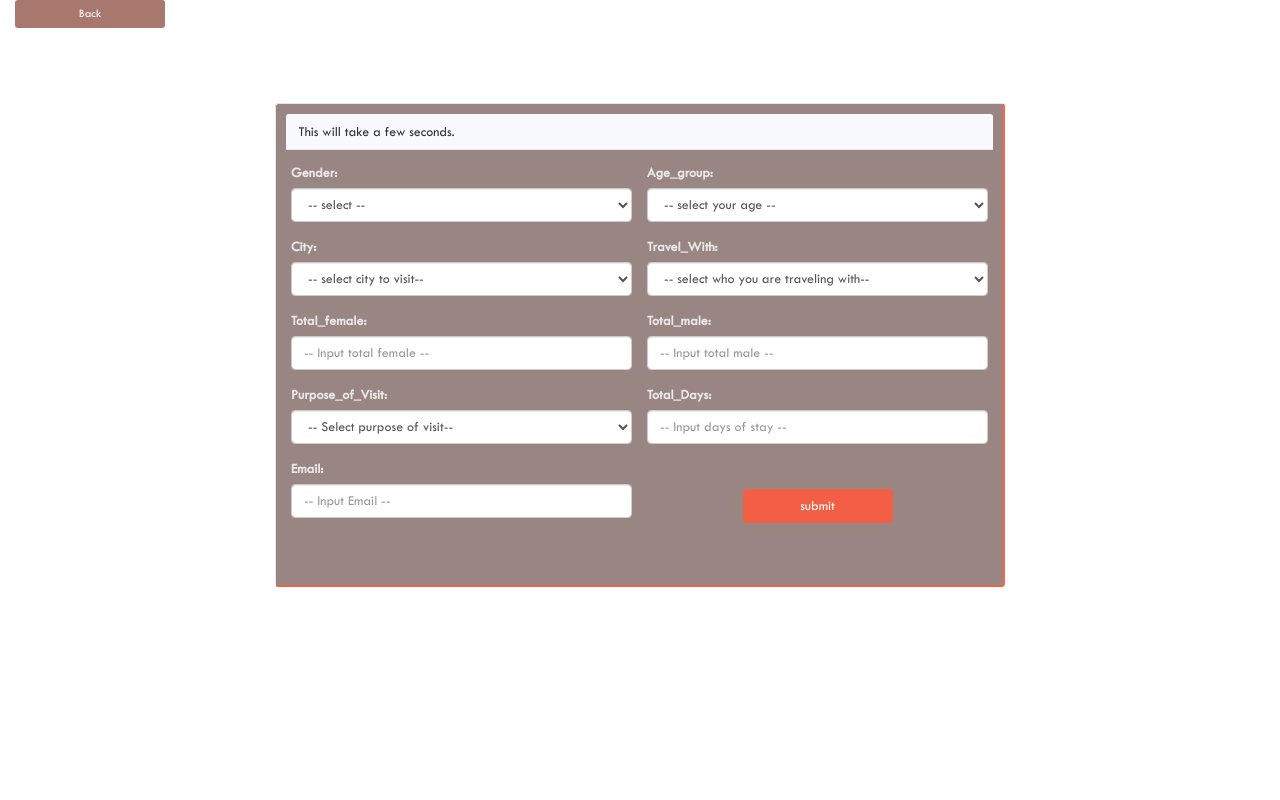
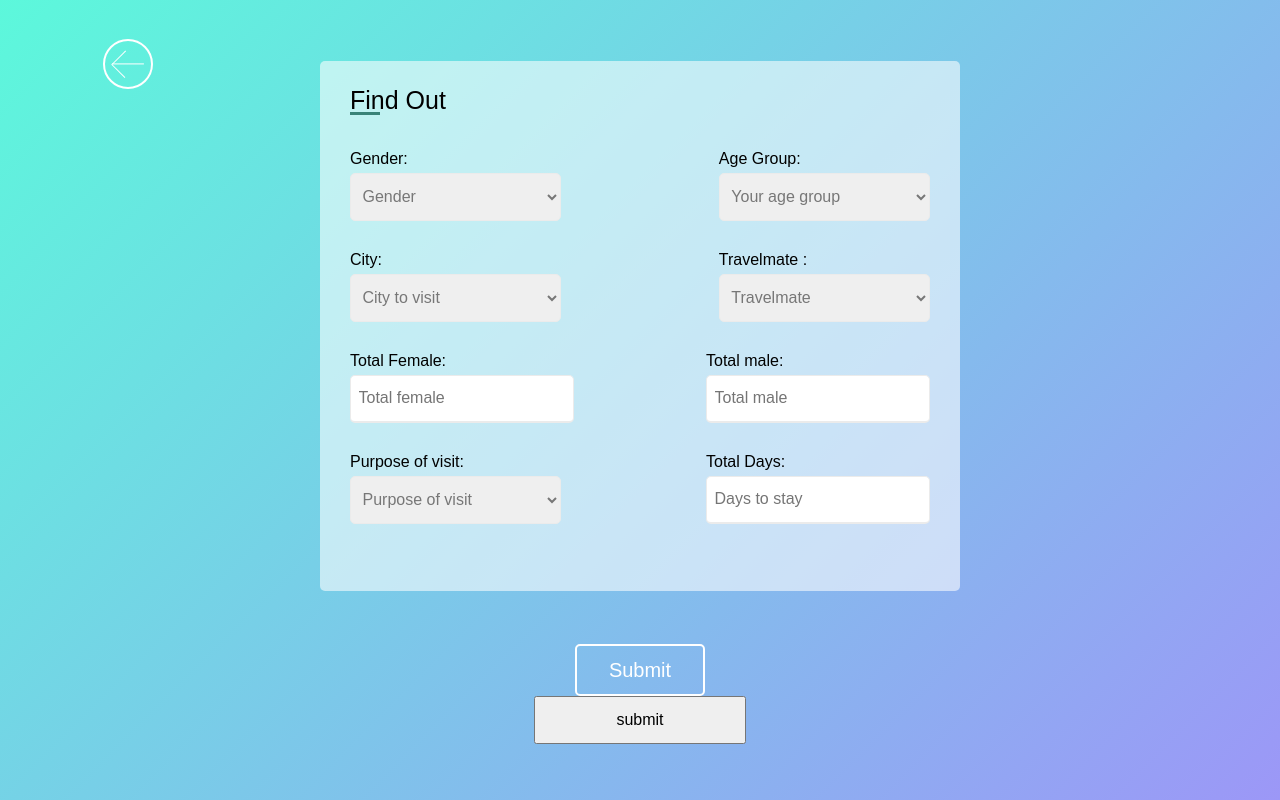
Before and after one commit to Cyebukayire/smartily, a Django app: page /Features/tourist/ in a window 1280 px wide. Run offline with Django 3.2, Linux system fonts and the light colour scheme; some libraries are stand-ins or nearby versions.

Commit message:
create survey form

```diff
--- /dev/null
+++ b/static/css/survey.css
@@ -0,0 +1,258 @@
+* {
+    margin: 0;
+    padding: 0;
+    box-sizing: border-box;
+    font-family: "Poppins", sans-serif;
+  }
+
+  body {
+    display: flex;
+    flex-direction: column;
+    height: 100vh;
+    justify-content: center;
+    align-items: center;
+    /* background-color: #2f2e4125; */
+    color: #2F2E41;
+    background: linear-gradient(135deg, rgba(23, 245, 204, 0.7), #9c97f7);
+  }
+
+  .container {
+    max-width: 700px;
+    width: 100%;
+  }
+  .container h1{
+    text-align: center;
+  }
+  .form {
+    background: rgba(255, 255, 255, 0.575);
+    padding: 25px 30px;
+    border-radius: 5px;
+    margin: 5px 30px;
+    color: black;
+  }
+
+  .container .title {
+    font-size: 25px;
+    font-weight: 500;
+    position: relative;
+    margin-bottom: 35px;
+  }
+
+  .container .title::before {
+    content: "";
+    position: absolute;
+    height: 3px;
+    width: 30px;
+    background-color: rgba(0, 84, 69, 0.7);
+    /* background: linear-gradient(135deg, #86e3ce, #d0e6a5); */
+    left: 0;
+    bottom: 0;
+  }
+
+  .container form .user-details {
+    display: flex;
+    flex-wrap: wrap;
+    justify-content: space-between;
+    margin: 20px 0 12px 0;
+  }
+
+  form .user-details .input-box {
+    margin-bottom: 30px;
+    width: calc(100% / 2-20px);
+  }
+
+  .user-details .input-box .details {
+    display: block;
+    font-weight: 500;
+    margin-bottom: 5px;
+  }
+
+  form .gender-details {
+    padding-top: 30px;
+  }
+  form .gender-details .gender-title {
+    font-size: 20px;
+    font-weight: 500;
+  }
+
+  form .gender-details .category {
+    display: flex;
+    flex-direction: column;
+    width: 80%;
+    justify-content: space-between;
+    margin: 14px 0;
+  }
+
+  .gender-details .category label {
+    display: flex;
+    align-items: center;
+    padding: 10px;
+  }
+
+  .gender-details .category .dot {
+    height: 18px;
+    width: 18px;
+    background: #d9d9d9;
+    border-radius: 50%;
+    margin-right: 10px;
+    border: 5px solid transparent;
+    transition: all 0.3s ease;
+  }
+
+  #dot-1:checked ~ .category label .one,
+  #dot-2:checked ~ .category label .two,
+  #dot-3:checked ~ .category label .three {
+    border-color: #a8a7a7;
+    background: rgba(0, 84, 69, 0.7);
+  }
+
+  form .button {
+    height: 45px;
+    margin: 45px 0;
+    padding: .8rem 2.4rem;
+    border-radius: .8rem;
+    border: none;
+    outline: none;
+    font-size: 1.5rem;
+    font-weight: 500;
+    display: flex;
+    align-items: center;
+    justify-content: center;
+    font-family: 'Inter', sans-serif;
+    transition: all 0.3s ease-in-out;
+  }
+
+  .btn-submit {
+    max-width: 15rem;
+    text-align: center;
+    margin-top: 3rem;
+    padding: 0.8rem 2rem;
+    border: 2px solid white;
+    cursor: pointer;
+    color: white;
+    text-decoration: none;
+    font-size: 20px;
+    border-radius: 5px;
+    transition: 1s;
+  }
+
+  .btn-submit:hover {
+    background-color: white;
+    color: #2F2E41;
+  }
+  .user-details .input-box input, .form-control {
+    border-radius: 5px;
+    border: 1px solid rgb(235, 235, 235);
+    padding: 7.5px;
+    font-size: 16px;
+    transition: all 0.3s ease;
+    color: rgb(119, 119, 119);
+  }
+  .user-details .input-box input {
+    height: 3rem;
+    width: 100%;
+    outline: none;
+    border-bottom-width: 2px;
+    /* transition: all 0.3s ease; */
+    background-color: white;
+    /* background-color: red; */
+    font-size: 16px;
+  }
+
+  select, input {
+    width: 13.2rem;
+    height: 3rem;
+    outline: none;
+    /* border: 2px solid #86e3ce ; */
+    /* color: red; */
+    /* color: rgb(0, 0, 0); */
+    font-size: 16px;
+  }
+
+
+  @media (max-width: 884px) {
+    .container {
+      max-width: 100%;
+    }
+
+    form .user-details .input-box {
+      margin-bottom: 15px;
+      /* width: 100%; */
+    }
+
+    form .gender-details .category {
+      width: 100%;
+    }
+
+    .container form .user-details {
+      max-height: 400px;
+      overflow-y: scroll;
+    }
+
+    .user-details::-webkit-scrollbar {
+      width: 0;
+    }
+  }
+
+
+
+
+  /* BACK BTN */
+
+.back-button{
+  width:50px;
+  height:50px;
+  position: absolute;
+  top: 8%;
+  left: 10%;
+  transform: translate(-50%, -50%);
+  border-radius:50%;
+  border:white 2px solid;
+  overflow:hidden;
+  /* transition:background 0.3s ease; */
+  }
+
+.back-button .back .arrow-wrap{
+    left:-50%;
+  }
+.back-button:hover{
+  background:white;
+  }
+.back-button:hover .arrow-wrap span{
+    background: #9c97f7;
+    transition: 0.5s;
+  }
+  .back-button .arrow-wrap{
+    display:block;
+    position:absolute;
+    height:70%;
+    width:70%;
+    top: 50%;
+    left: 50%;
+    transform: translate(-50%, -50%);
+    transition:left 0.3s ease;
+  }
+  .back-button .arrow-wrap span{
+    height:1px;
+    left:0;
+    top:50%;
+    background: white;
+    position:absolute;
+    display:block;
+
+    /* transition:background 0.3s ease; */
+  }
+  .back-button .arrow-wrap .arrow-part-1{
+    width:100%;
+    transform: translate(0, -50%);
+  }
+  .back-button .arrow-wrap .arrow-part-2{
+    width:60%;
+    transform: rotate(-45deg);
+    transform-origin: 0 0;
+  }
+  .back-button .arrow-wrap .arrow-part-3{
+    width:60%;
+    transform: rotate(45deg);
+    transform-origin: 0 0;
+  }
--- a/templates/survey1.html
+++ b/templates/survey1.html
@@ -1,70 +1,55 @@
 {% load static %}
 
 <!DOCTYPE html>
-<html class="no-js">
+<html lang="en">
 <head>
-		<meta charset="utf-8">
+    <meta charset="UTF-8">
     <meta http-equiv="X-UA-Compatible" content="IE=edge">
-		<meta name="description" content="">
-		<meta name="viewport" content="width=device-width, initial-scale=1">
-
+    <meta name="viewport" content="width=device-width, initial-scale=1.0">
     <title>Visit Rwanda</title>
-        <link rel="icon" type="image/png" href="{% static 'images/rw.svg' %}">
-		<!-- CSS
-        ================================================ -->
-
-        <!-- bootstrap.min css -->
-		<link rel="stylesheet" href="{% static 'css/bootstrap.css' %}">
-        <link rel="stylesheet" href="{% static 'css/bootstrap.min.css' %}">
-        <!-- Font-awesome.min css -->
-		<link rel="stylesheet" href="{% static 'css/font-awesome.min.css' %}">
-
-		<link rel="stylesheet" href="{% static 'css/main.css' %}">
+    <link rel="stylesheet" href="{% static 'css/survey.css' %}">
 </head>
 <body>
 
-    <div class="container-fluid custom-container survey-bg">
-        <a  class="btn btn-default btn-sm header-btn-2" href="{% url 'home' %}">
-            Back
+    <div class="container">
+        <!-- <h1>How much are you likely to spend?</h1> -->
+        <a href="{% url 'home' %}" class="back-button">
+          <div class="arrow-wrap">
+            <span class="arrow-part-1"></span>
+            <span class="arrow-part-2"></span>
+            <span class="arrow-part-3"></span>
+          </div>
         </a>
-        <!--
-        Form section  start
-        ============================= -->
-        <section id="form-section">
-            <div class="container py-4">
-                <div class="row">
-                    <div class="col-xl-8 col-lg-8 col-md-9 col-sm-12 col-xs-12 mx-auto">
-                        <div class="card info-card mx-auto">
-                            <div class="card-header">
-                                This will take a few seconds.
-                            </div>
-                            <div class="card-body">
-                                <form action="{% url 'result' %}" class="row">
+        <div class="form">
+        <div class="title">Find Out</div>
+        <form action="{% url 'result' %}" method="post">
 
           {% csrf_token %}
-                                    <div class="form-group col-6" >
-                                        <label>Gender: </label>
+          <div class="user-details">
+            <div class="input-box">
+              <label class="details">Gender: </label>
               <select name="Gender" required type="text" class="form-control">
-                                            <option value="" disabled selected hidden>-- select --</option>
+                <option value="" disabled selected hidden>Gender</option>
                 <option value="0">Female</option>
                 <option value="1">Male</option>
             </select>
             </div>
 
-                                    <div class="form-group col-6">
-                                        <label>Age_group: </label>
+            <div class="input-box">
+                <label class="details">Age Group: </label>
                 <select name="Age_group" required type="text" class="form-control">
-                                            <option value="" disabled selected hidden>-- select your age --</option>
+                    <option value="" disabled selected hidden>Your age group</option>
                     <option value="0">18-25</option>
                     <option value="1">26-35</option>
                     <option value="2">36-45</option>
                     <option value="3">less than 18</option>
                 </select>
               </div>
-                                    <div class="form-group col-6">
-                                        <label>City: </label>
+
+              <div class="input-box">
+                <label class="details">City: </label>
                 <select name="City" required type="text" class="form-control">
-                                            <option value="" disabled selected hidden>-- select city to visit--</option>
+                    <option value="" disabled selected hidden>City to visit</option>
                     <option value="0">Kigali</option>
                     <option value="1">Huye</option>
                     <option value="2">Musanze</option>
@@ -89,10 +74,10 @@
                 </select>
               </div>
 
-                                    <div class="form-group col-6">
-                                        <label>Travel_With: </label>
+              <div class="input-box">
+                <label class="details">Travelmate : </label>
                 <select name="Travel_With" required type="text" class="form-control">
-                                            <option value="" disabled selected hidden>-- select who you are traveling with--</option>
+                    <option value="" disabled selected hidden>Travelmate</option>
                     <option value="0">Alone</option>
                     <option value="1">Friends</option>
                     <option value="2">Relatives</option>
@@ -100,21 +85,25 @@
                 </select>
               </div>
 
-                                    <div class="form-group col-6">
-                                        <label>Total_female: </label>
-                                        <input class="form-control" required name="Total_female" placeholder="-- Input total female --"/>
+              <!-- <div class="input-box">
+                <label class="details">Total female: </label>
+                <input class="form-control" required name="Total_female" placeholder="Input total female"/>
+              </div> -->
+
+              <div class="input-box">
+                <label class="details">Total Female: </label>
+                <input class="form-control" required name="Total_female" placeholder="Total female"/>
               </div>
 
-                                    <div class="form-group col-6">
-                                        <label>Total_male: </label>
-                                        <input class="form-control" required name="Total_male" placeholder="-- Input total male --"/>
+              <div class="input-box">
+                <label class="details">Total male: </label>
+                <input class="form-control" required name="Total_male" placeholder="Total male"/>
               </div>
 
-                                    <div class="form-group col-6">
-                                        <label>Purpose_of_Visit:</label>
-
+              <div class="input-box">
+                <label class="details">Purpose of visit: </label>
                 <select required name="Purpose_of_Visit" type="text" class="form-control">
-                                            <option value="" disabled selected hidden>-- Select purpose of visit--</option>
+                    <option value="" disabled selected hidden>Purpose of visit</option>
                     <option value="0">Business,Meeting and conferences</option>
                     <option value="1">Class Trip</option>
                     <option value="2">Engagement party</option>
@@ -122,47 +111,18 @@
                     <option value="4">Honeymoon</option>
                     <option value="5">Leisure and Holidays</option>
                     <option value="6">Visiting friends and relatives</option>
-
                 </select>
               </div>
 
-                                    <div class="form-group col-6">
-                                        <label>Total_Days:</label>
-                                        <input class="form-control" required name="Total_Days" placeholder="-- Input days of stay --"/>
-                                    </div>
-
-                                    <div class="form-group col-6">
-                                        <label>Email:</label>
-                                        <input class="form-control" required name="Email" placeholder="-- Input Email --"/>
-                                    </div>
-
-                                    <!--Submit button-->
-                                    <input type="submit" name="" type="text" value="submit" class="btn form-btn">
-                                    </form>
-
+              <div class="input-box">
+                <label class="details">Total Days: </label>
+                <input class="form-control" required name="Total_Days" placeholder="Days to stay"/>
               </div>
           </div>
+        </form>
     </div>
-
-                </div><!-- .row close -->
-            </div><!-- .container close -->
-        </section><!-- #form-section close -->
-
-
       </div>
-
-
-
-    <!--footer-bottom  start
-    ============================= -->
-<!--    <footer id="footer-bottom">-->
-<!--        <div class="container">-->
-<!--            <div class="row">-->
-<!--                <div class="col-md-12 col-sm-12">-->
-<!--                    <div class="block"> made@RCA2021 </div>-->
-<!--                </div>-->
-<!--            </div>-->
-<!--        </div>-->
-<!--    </footer>-->
+      <a href="#" class="btn btn-submit">Submit</a>
+      <input type="submit" name="" value="submit" class="btn form-btn">
 </body>
 </html>
```
Also changed, not shown: asset/css/style.css (+8 -7 lines). Lines whose indentation alone changed are shown as unchanged.
